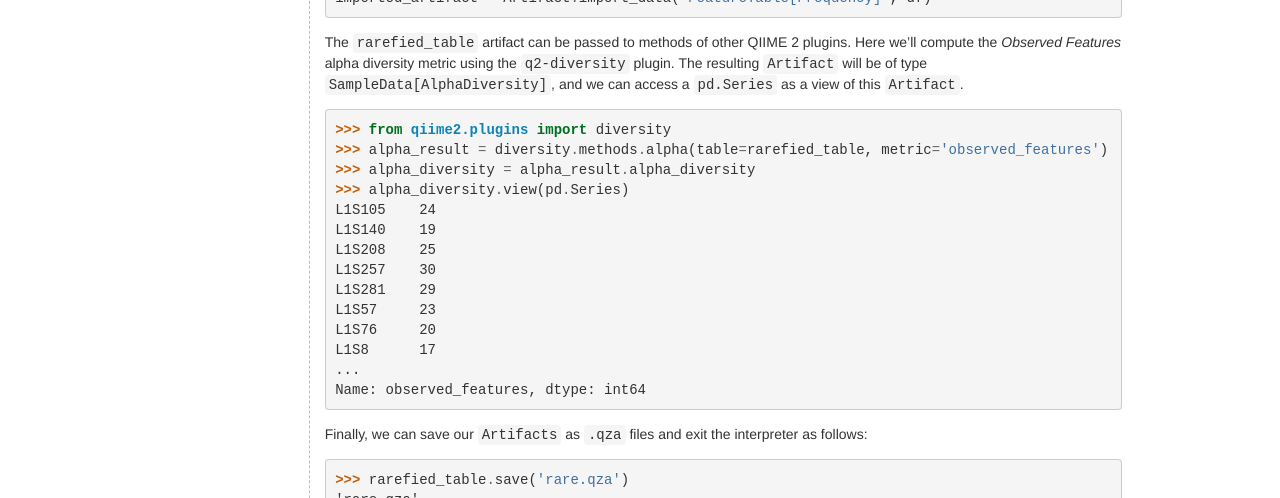
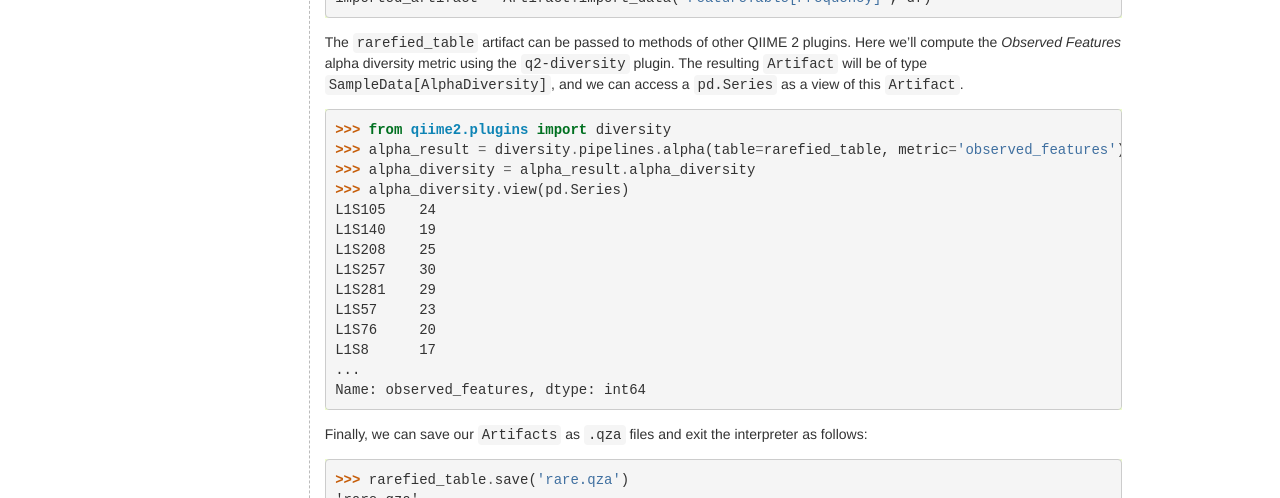
Before and after one commit to qiime2/docs, a Sphinx documentation site: the page built from source/interfaces/artifact-api.rst, in a window 1280 px wide. Shown: the part 1329-1827 px from the top of the page. Built offline with Sphinx 7.4.7, drawn with Linux system fonts in a browser that asks for light colours; pages that are not in the unit, such as notebooks, are missing from menus; the version number could not be read and is left out.

Commit message:
diversity.methods -> diversity.pipelines.alpha

```diff
--- a/source/interfaces/artifact-api.rst
+++ b/source/interfaces/artifact-api.rst
@@ -56,7 +56,7 @@ The ``rarefied_table`` artifact can be passed to methods of other QIIME 2 plugin
 .. code-block:: python
 
    >>> from qiime2.plugins import diversity
-   >>> alpha_result = diversity.methods.alpha(table=rarefied_table, metric='observed_features')
+   >>> alpha_result = diversity.pipelines.alpha(table=rarefied_table, metric='observed_features')
    >>> alpha_diversity = alpha_result.alpha_diversity
    >>> alpha_diversity.view(pd.Series)
    L1S105    24
```
